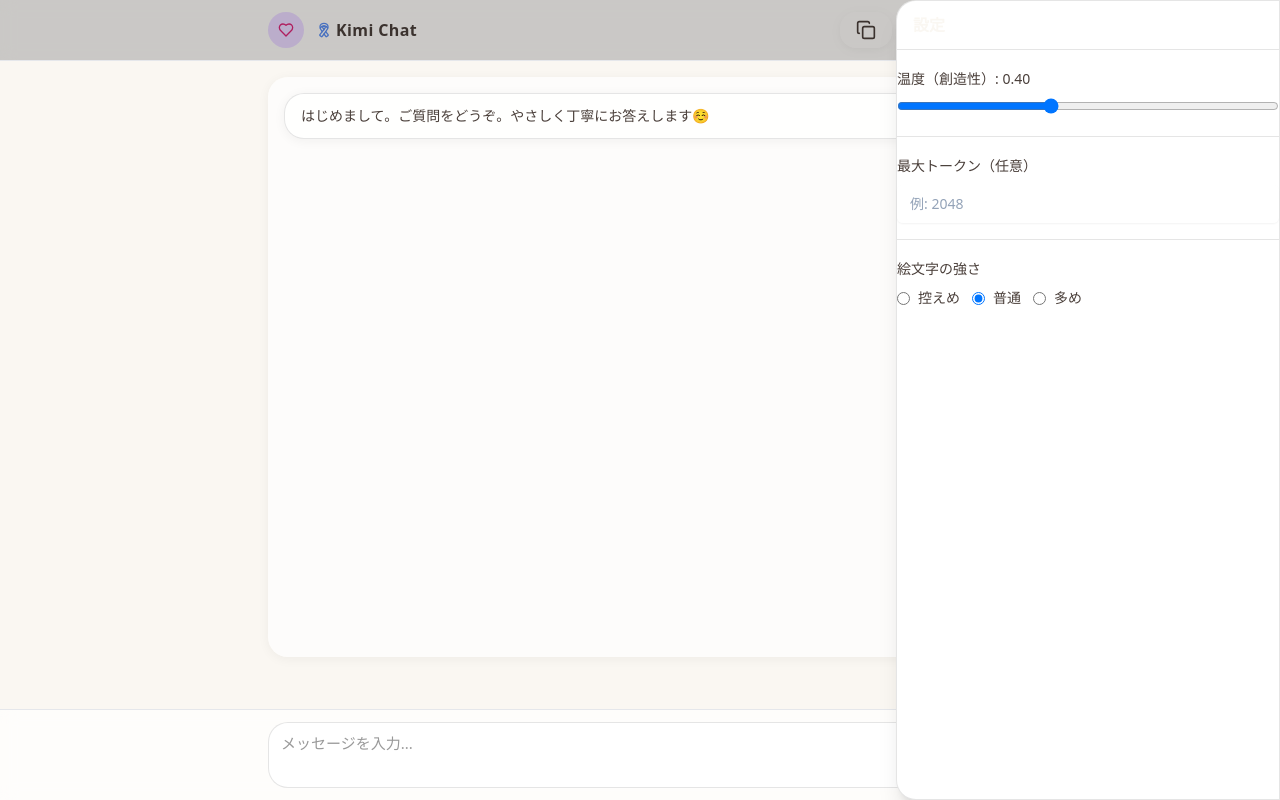
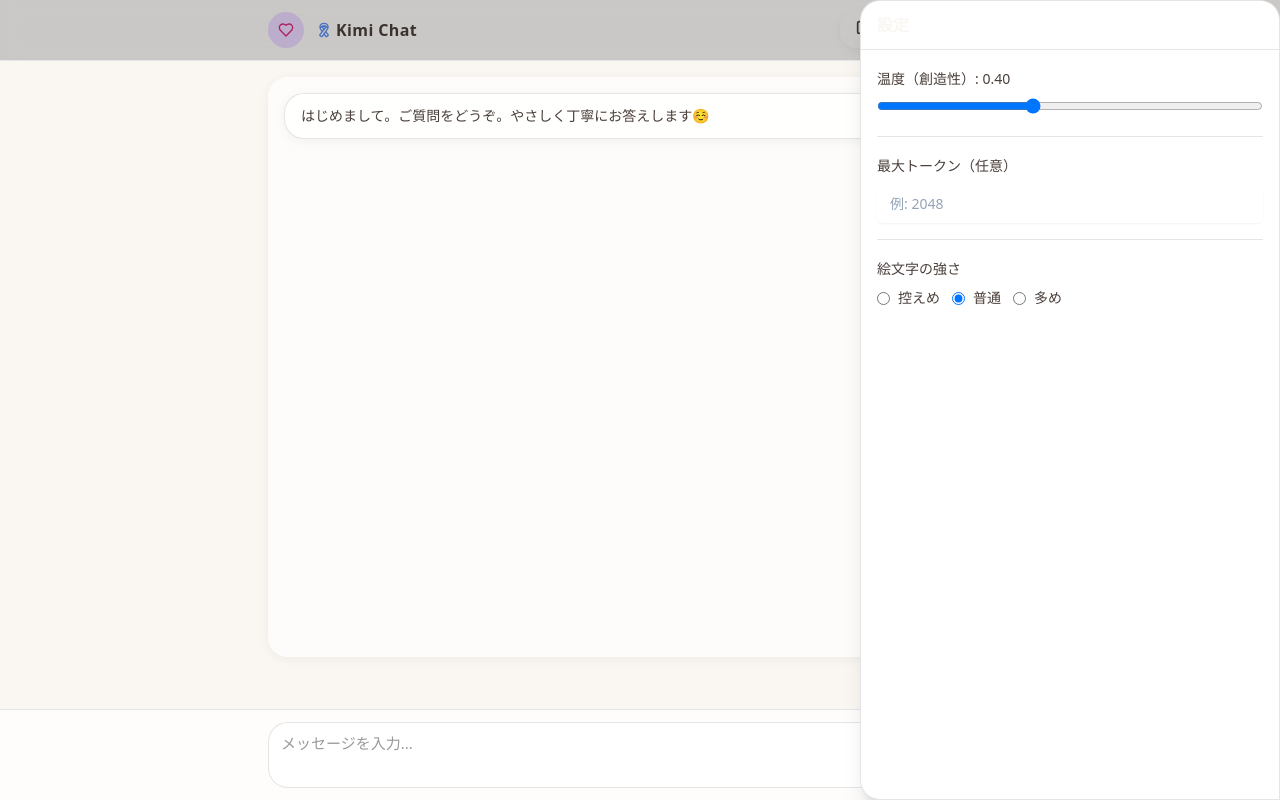
Before and after one commit to appdevelopmentworks/kimikimichat, a Next.js app: page / in a window 1280 px wide. Both pictures are taken after a click on the button 986 px from the left and 30 px from the top of the page. Built offline with nearby package versions, Linux system fonts and the light colour scheme.

Commit message:
モデル変更、レシポンシブ対応

```diff
--- a/app/page.tsx
+++ b/app/page.tsx
@@ -180,11 +180,11 @@ function SettingsSheet({ temperature, setTemperature, maxTokens, setMaxTokens, e
       <SheetTrigger asChild>
         <Button variant="ghost" title="設定"><Settings2 className="h-5 w-5"/></Button>
       </SheetTrigger>
-      <SheetContent side="right" className="w-[360px] sm:w-[420px]">
+      <SheetContent side="right">
         <SheetHeader>
           <SheetTitle>設定</SheetTitle>
         </SheetHeader>
-        <div className="mt-4 space-y-4">
+        <div className="mt-4 space-y-4 px-4 pb-6 break-words">
           <div className="space-y-2">
             <Label>温度（創造性）: {temperature.toFixed(2)}</Label>
             <input type="range" min={0} max={1} step={0.05} value={temperature}
@@ -203,10 +203,10 @@ function SettingsSheet({ temperature, setTemperature, maxTokens, setMaxTokens, e
 
           <div className="space-y-2">
             <Label>絵文字の強さ</Label>
-            <div className="flex items-center gap-3 text-sm">
-              <label className="inline-flex items-center gap-2"><input type="radio" name="emoji" onChange={()=>setEmojiMode('low')} checked={emojiMode==='low'} />控えめ</label>
-              <label className="inline-flex items-center gap-2"><input type="radio" name="emoji" onChange={()=>setEmojiMode('normal')} checked={emojiMode==='normal'} />普通</label>
-              <label className="inline-flex items-center gap-2"><input type="radio" name="emoji" onChange={()=>setEmojiMode('high')} checked={emojiMode==='high'} />多め</label>
+            <div className="flex flex-wrap items-center gap-3 gap-y-2 text-sm">
+              <label className="inline-flex items-center gap-2 min-w-0"><input type="radio" name="emoji" onChange={()=>setEmojiMode('low')} checked={emojiMode==='low'} />控えめ</label>
+              <label className="inline-flex items-center gap-2 min-w-0"><input type="radio" name="emoji" onChange={()=>setEmojiMode('normal')} checked={emojiMode==='normal'} />普通</label>
+              <label className="inline-flex items-center gap-2 min-w-0"><input type="radio" name="emoji" onChange={()=>setEmojiMode('high')} checked={emojiMode==='high'} />多め</label>
             </div>
           </div>
         </div>
--- a/components/ui/sheet.tsx
+++ b/components/ui/sheet.tsx
@@ -36,19 +36,30 @@ export function SheetContent({ side = 'right', className = '', children }: { sid
 
   if (!ctx?.open) return null
 
-  const basePanel = 'fixed bg-white shadow-xl border border-black/10'
+  const basePanel = 'fixed z-50 bg-white shadow-xl border border-black/10 overflow-y-auto'
+  // Responsive positions: on small screens, side sheets behave like a bottom sheet.
   const panelPos =
     side === 'left'
-      ? 'left-0 top-0 h-dvh w-[90vw] max-w-sm rounded-r-2xl'
+      ? [
+          // mobile: bottom sheet style
+          'left-0 right-0 bottom-0 top-auto w-dvw h-[85dvh] rounded-t-2xl',
+          // ≥sm: left drawer
+          'sm:left-0 sm:top-0 sm:bottom-auto sm:right-auto sm:h-dvh sm:w-[90vw] sm:max-w-sm sm:rounded-r-2xl',
+        ].join(' ')
       : side === 'right'
-      ? 'right-0 top-0 h-dvh w-[90vw] max-w-sm rounded-l-2xl'
+      ? [
+          // mobile: bottom sheet style
+          'left-0 right-0 bottom-0 top-auto w-dvw h-[85dvh] rounded-t-2xl',
+          // ≥sm: right drawer
+          'sm:right-0 sm:top-0 sm:bottom-auto sm:left-auto sm:h-dvh sm:w-[420px] sm:rounded-l-2xl',
+        ].join(' ')
       : side === 'top'
       ? 'top-0 left-0 w-dvw h-[70vh] rounded-b-2xl'
       : 'bottom-0 left-0 w-dvw h-[70vh] rounded-t-2xl'
 
   return (
     <>
-      <div className="fixed inset-0 bg-black/20" onClick={onClose} />
+      <div className="fixed inset-0 z-40 bg-black/30 sm:bg-black/20" onClick={onClose} />
       <div className={[basePanel, panelPos, className].join(' ')}>
         {children}
       </div>
--- a/lib/ai.ts
+++ b/lib/ai.ts
@@ -6,4 +6,4 @@ export const openai = new OpenAI({
   baseURL: 'https://api.groq.com/openai/v1',
 })
 
-export const MODEL_ID = process.env.MODEL_ID || 'moonshotai/kimi-k2-instruct'
+export const MODEL_ID = process.env.MODEL_ID || 'moonshotai/kimi-k2-instruct-0905'
--- a/scripts/check_model.mjs
+++ b/scripts/check_model.mjs
@@ -1,7 +1,7 @@
 import OpenAI from 'openai'
 
 const apiKey = process.env.GROQ_API_KEY
-const modelId = process.env.MODEL_ID || 'moonshotai/kimi-k2-instruct'
+const modelId = process.env.MODEL_ID || 'moonshotai/kimi-k2-instruct-0905'
 
 if (!apiKey) {
   console.error('GROQ_API_KEY not set in environment')
--- a/scripts/test_image.mjs
+++ b/scripts/test_image.mjs
@@ -1,7 +1,7 @@
 import OpenAI from 'openai'
 
 const apiKey = process.env.GROQ_API_KEY
-const modelId = process.env.MODEL_ID || 'moonshotai/kimi-k2-instruct'
+const modelId = process.env.MODEL_ID || 'moonshotai/kimi-k2-instruct-0905'
 
 if (!apiKey) {
   console.error('GROQ_API_KEY not set in environment')
```
Also changed, not shown: 1 other file (tests, documents, lock files or other folders).
